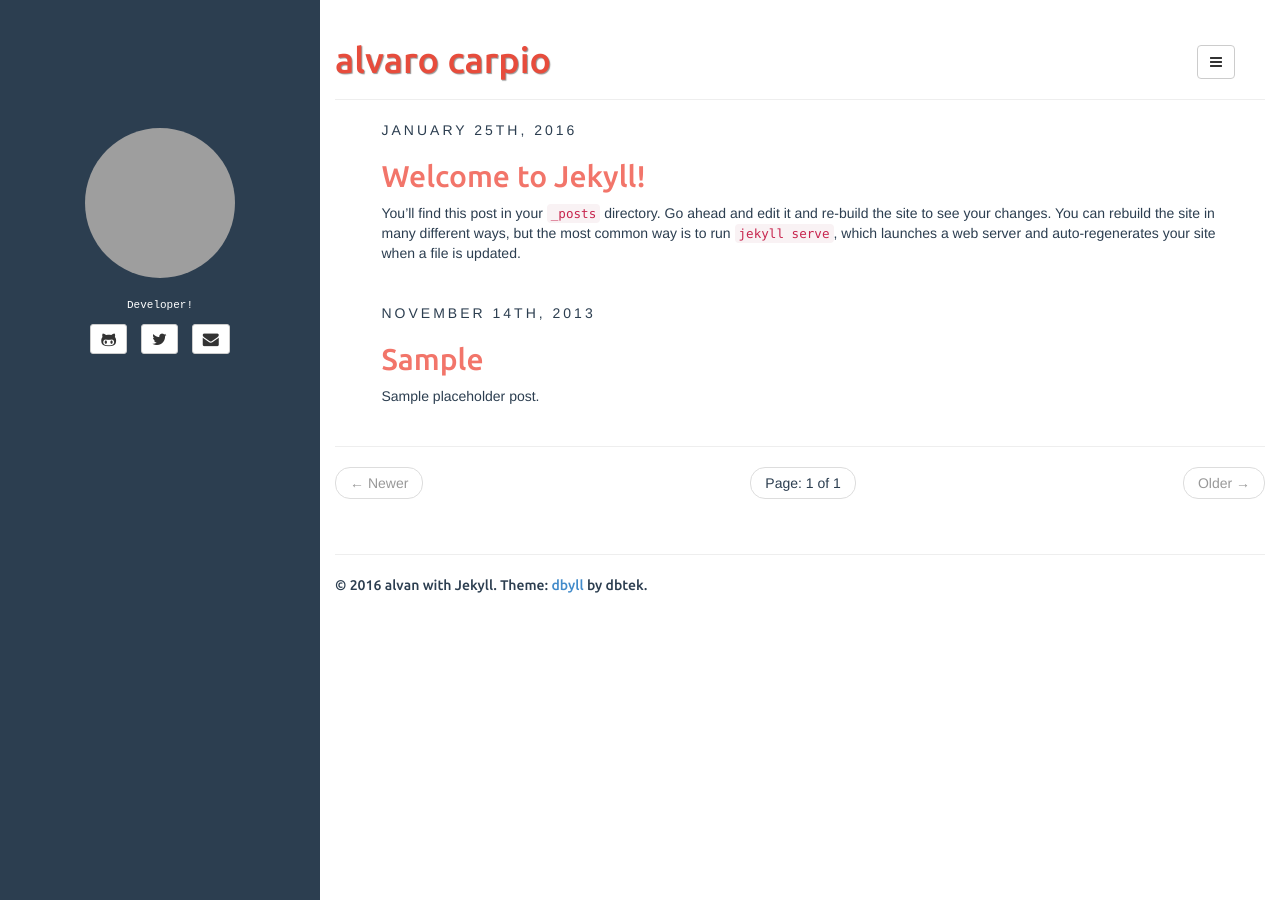
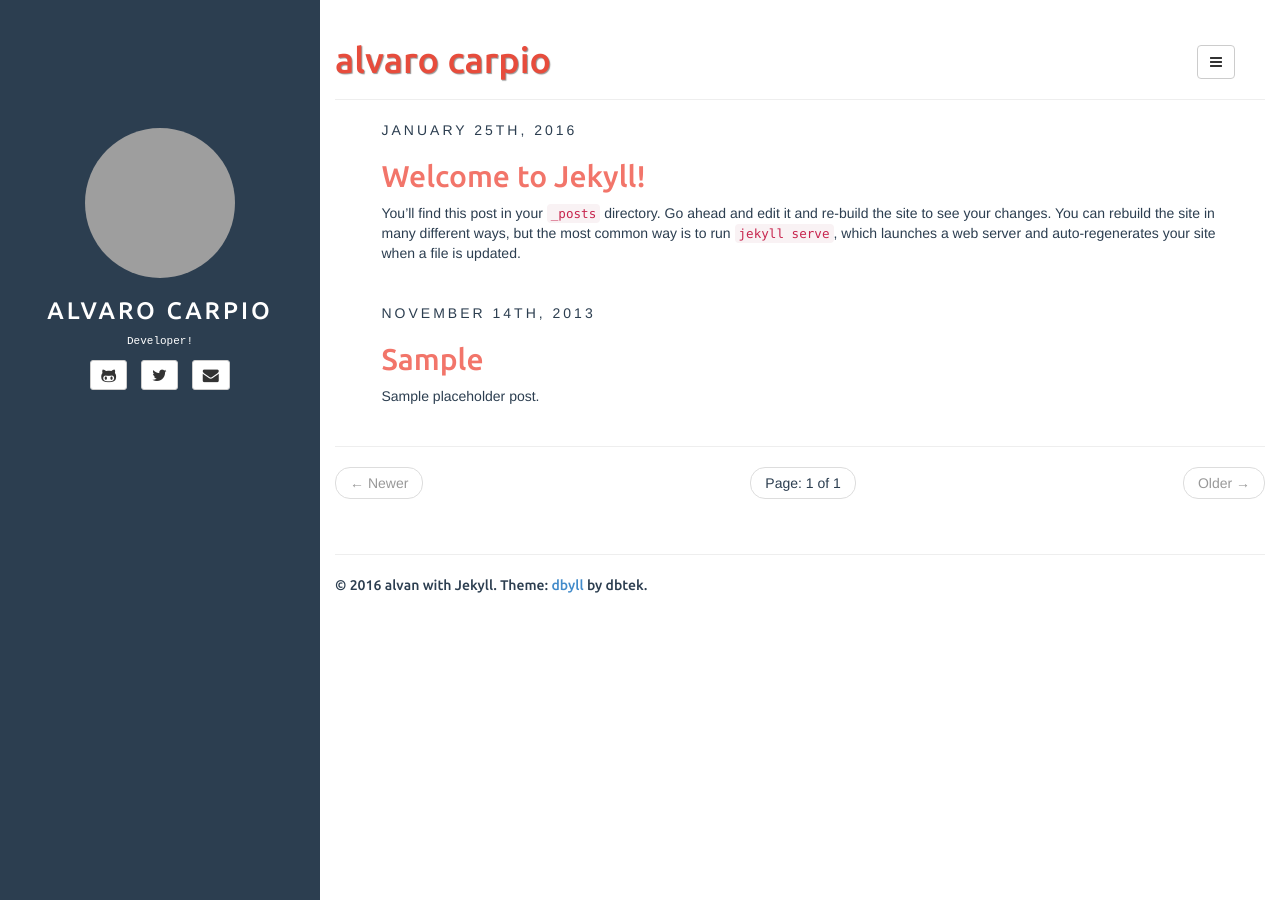
Before and after one commit to alvanxp/alvanxp.github.io, a Jekyll site: the page built from index.html, in a window 1280 px wide. Built offline with Jekyll 4.4.1, drawn with Linux system fonts in a browser that asks for light colours; the list of posts is cut into pages by our own code; grey boxes are pictures that could not be loaded.

Commit message:
fix title

```diff
--- a/_config.yml
+++ b/_config.yml
@@ -1,5 +1,5 @@
 # visit https://github.com/mojombo/jekyll/wiki/Configuration for more settings
-
+title: Alvaro Carpio
 paginate: 10 # pagination based on number of posts
 paginate_path: "page:num"
 exclude: ["README.md"] # files to exclude
```
